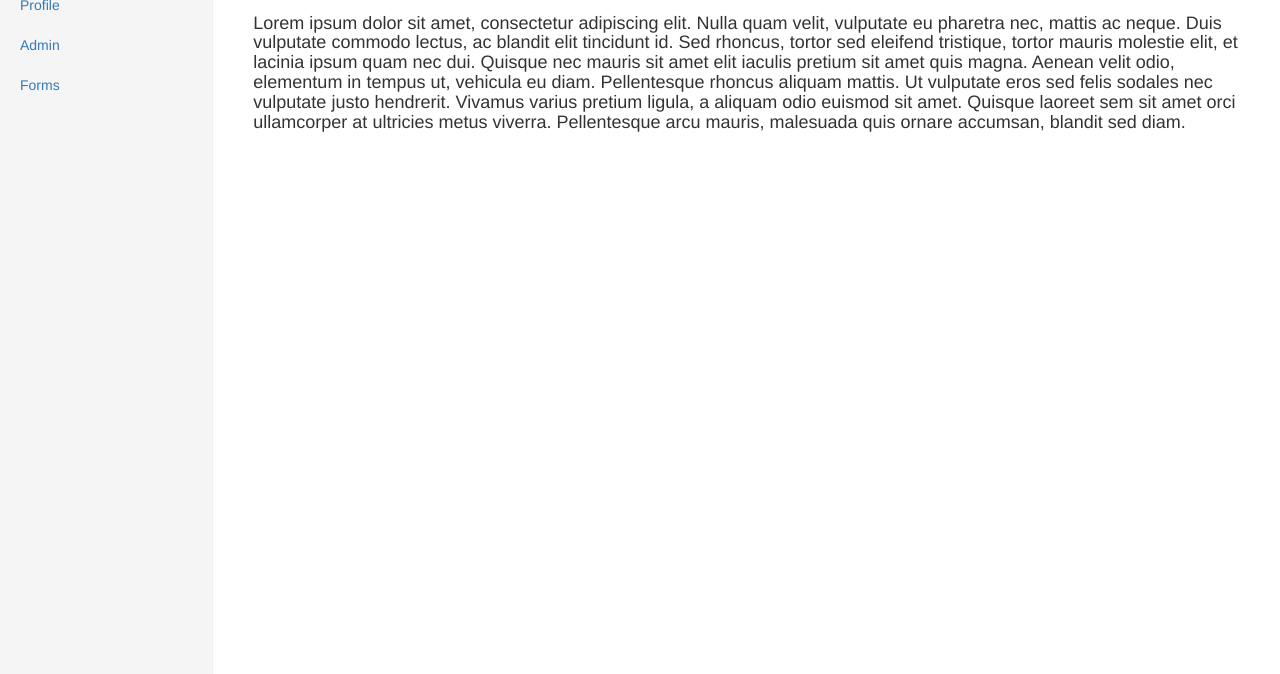
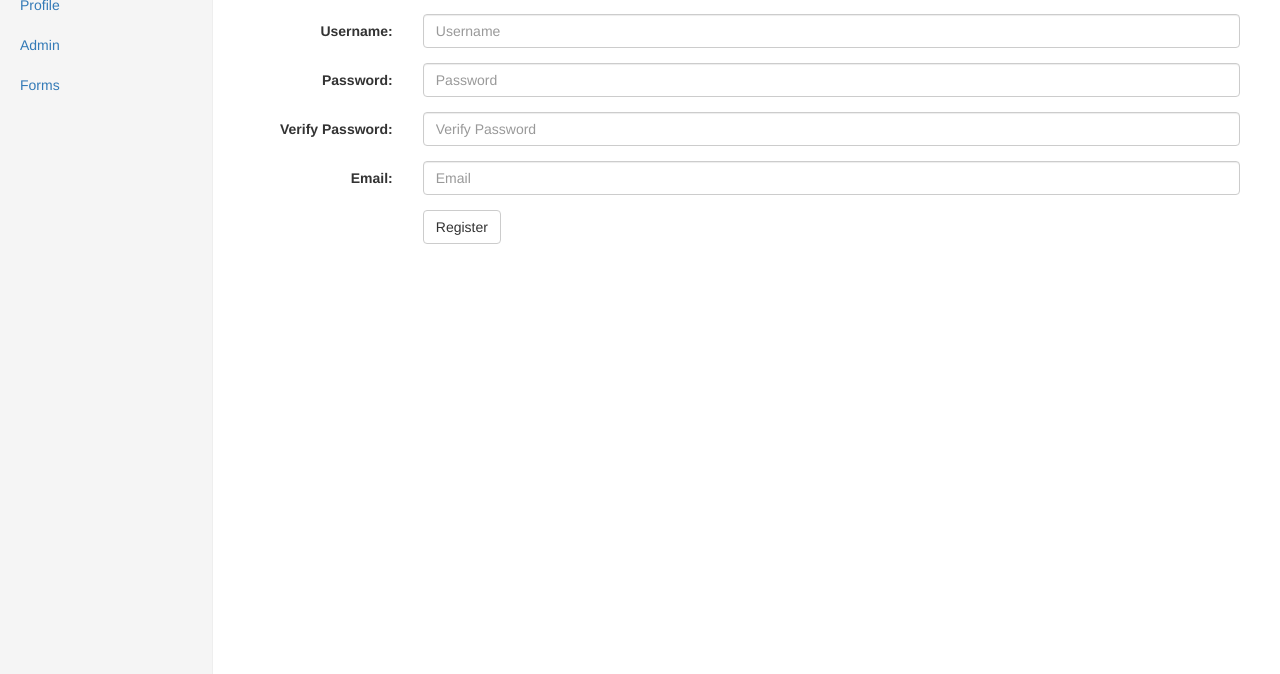
Before and after one commit to stevecourt/WebDevSpring2016, a website: page public/assignment/register.html in a window 1280 px wide. Shown: the part 126-800 px from the top of the page. Drawn offline with nearby package versions, Linux system fonts and the light colour scheme.

Commit message:
Added fields to admin, forms, login, profile, register

```diff
--- a/public/assignment/register.html
+++ b/public/assignment/register.html
@@ -8,7 +8,7 @@
     <meta name="description" content="Form Maker - Home">
     <meta name="author" content="Stephen Court">
 
-    <title>Welcome!</title>
+    <title>Register</title>
 
     <!-- Latest compiled and minified CSS -->
     <link rel="stylesheet" href="https://maxcdn.bootstrapcdn.com/bootstrap/3.3.6/css/bootstrap.min.css"
@@ -34,16 +34,11 @@
         </div>
         <div id="navbar" class="navbar-collapse collapse">
             <ul class="nav navbar-nav navbar-right">
-                <li><a href="register.html">Register</a></li>
+                <li><a href="register.html">Register</a></li> <!-- Need to stop this highlighting on rollover -->
                 <li><a href="login.html">Login</a></li>
                 <li><a href="#">Username</a></li>
                 <li><a href="#">Logout</a></li>
             </ul>
-            <!--
-            <form class="navbar-form navbar-right">
-                <input type="text" class="form-control" placeholder="Search...">
-            </form>
-            -->
         </div>
     </div>
 </nav>
@@ -53,7 +48,7 @@
         <!-- Side Menubar -->
         <div class="col-sm-3 col-md-2 sidebar">
             <ul class="nav nav-sidebar">
-                <li class="active"><a href="home.html">Home <span class="sr-only">(current)</span></a></li>
+                <li><a href="home.html">Home</a></li>
                 <li><a href="profile.html">Profile</a></li>
                 <li><a href="admin.html">Admin</a></li>
                 <li><a href="forms.html">Forms</a></li>
@@ -63,15 +58,41 @@
         <div class="col-sm-9 col-sm-offset-3 col-md-10 col-md-offset-2 main">
             <h1 class="page-header">Register</h1>
 
-            <h4>
-                Lorem ipsum dolor sit amet, consectetur adipiscing elit. Nulla quam velit, vulputate eu pharetra nec,
-                mattis ac neque. Duis vulputate commodo lectus, ac blandit elit tincidunt id. Sed rhoncus, tortor sed eleifend
-                tristique, tortor mauris molestie elit, et lacinia ipsum quam nec dui. Quisque nec mauris sit amet elit iaculis
-                pretium sit amet quis magna. Aenean velit odio, elementum in tempus ut, vehicula eu diam. Pellentesque rhoncus
-                aliquam mattis. Ut vulputate eros sed felis sodales nec vulputate justo hendrerit. Vivamus varius pretium ligula,
-                a aliquam odio euismod sit amet. Quisque laoreet sem sit amet orci ullamcorper at ultricies metus viverra.
-                Pellentesque arcu mauris, malesuada quis ornare accumsan, blandit sed diam.
-            </h4>
+            <!-- Registration Fields -->
+            <form class="form-horizontal">
+                <div class="form-group">
+                    <label for="inputText1" class="col-sm-2 control-label">Username:</label>
+                    <div class="col-sm-10">
+                        <input type="text" class="form-control" id="inputText1" placeholder="Username">
+                    </div>
+                </div>
+                <div class="form-group">
+                    <label for="inputPassword1" class="col-sm-2 control-label">Password:</label>
+                    <div class="col-sm-10">
+                        <input type="password" class="form-control" id="inputPassword1" placeholder="Password">
+                    </div>
+                </div>
+                <div class="form-group">
+                    <label for="inputPassword1" class="col-sm-2 control-label">Verify Password:</label>
+                    <div class="col-sm-10">
+                        <input type="password" class="form-control" id="inputPassword2" placeholder="Verify Password">
+                    </div>
+                </div>
+                <div class="form-group">
+                    <label for="inputEmail1" class="col-sm-2 control-label">Email:</label>
+                    <div class="col-sm-10">
+                        <input type="email" class="form-control" id="inputEmail1" placeholder="Email">
+                    </div>
+                </div>
+                <div class="form-group">
+                    <div class="col-sm-offset-2 col-sm-10">
+                        <!-- POSSIBLY ADJUST BUTTON TO FULL WIDTH DEPENDING IN INTENT -->
+                        <!-- MIGHT REVERT BACK TO THE COMMENTED BUTTON DEPENDING ON FUTURE FUNCTIONALITY -->
+                        <!-- <button type="submit" class="btn btn-default">Register</button> -->
+                        <a class="btn btn-default" href="profile.html" role="button">Register</a>
+                    </div>
+                </div>
+            </form>
         </div>
     </div>
 </div>
```
Also changed, not shown: public/assignment/admin.html (+56 -15 lines), public/assignment/forms.html (+1 -6 lines), public/assignment/home.html (+0 -5 lines), public/assignment/login.html (+26 -17 lines), public/assignment/profile.html (+42 -15 lines).
